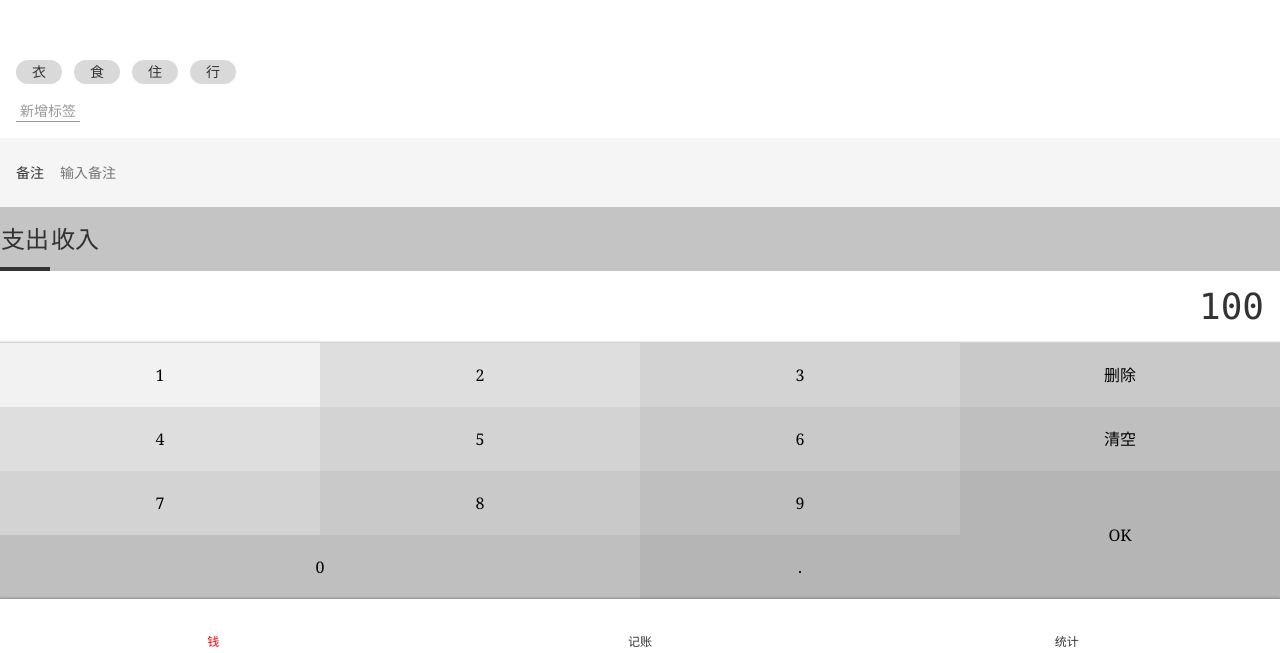
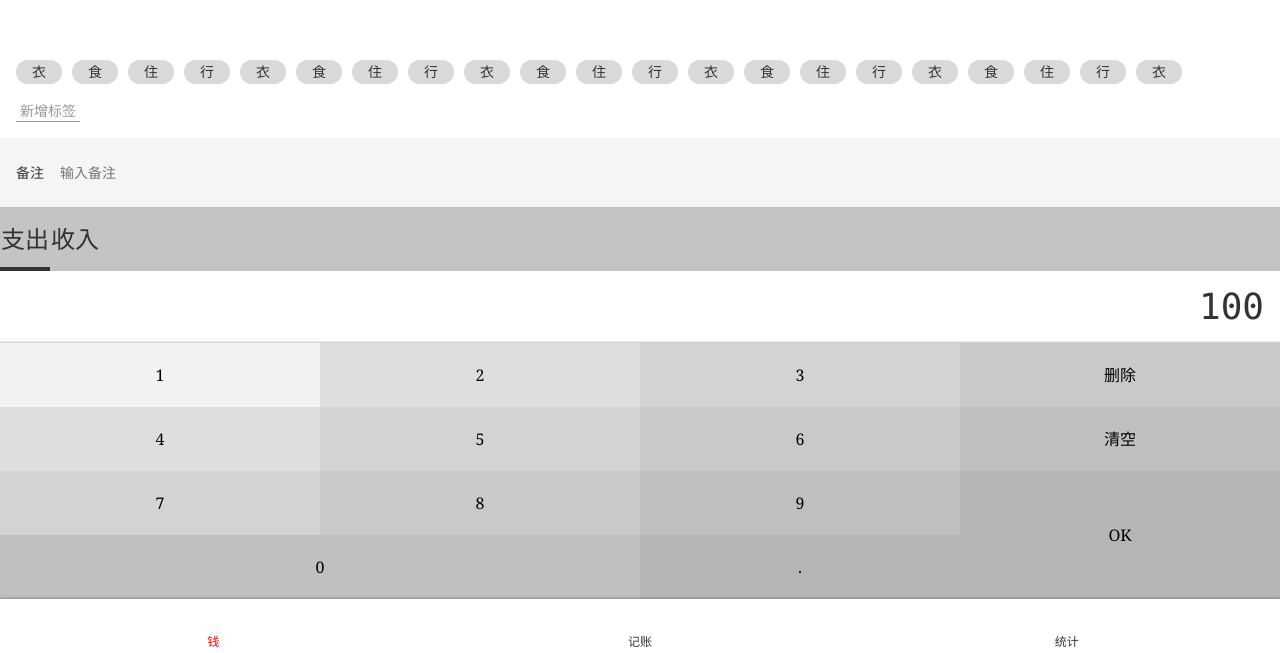
Before and after one commit to JamesLHY/wangcai-note, a Vue app: page /#/money in a window 1280 px wide. Shown: the part 147-800 px from the top of the page. Built offline with nearby package versions, Linux system fonts and the light colour scheme.

Commit message:
模块化 Money.vue分成四个组件

```diff
--- /dev/null
+++ b/src/components/Money/Notes.vue
@@ -0,0 +1,34 @@
+<template>
+    <div>
+        <label class="notes">
+            <span class="name">备注</span>
+            <input type="text" placeholder="输入备注">
+        </label>
+    </div>
+</template>
+
+<script>
+    export default {
+        name: "Notes"
+    }
+</script>
+
+<style lang="scss" scoped>
+    .notes{
+        font-size: 14px;
+        background: #f5f5f5;
+        display: flex;
+        align-items: center;
+        padding-left: 16px ;
+    .name{
+        padding-right: 16px;
+    }
+    input{
+        padding: 24px 16px 24px 0;
+        flex-grow: 1;
+        background: transparent;
+        border:none;
+
+    }
+    }
+</style>
--- /dev/null
+++ b/src/components/Money/NumberPad.vue
@@ -0,0 +1,82 @@
+<template>
+    <div class="numberPad">
+        <div class="output">100</div>
+        <div class="numberButtons">
+            <button>1</button>
+            <button>2</button>
+            <button>3</button>
+            <button>删除</button>
+            <button>4</button>
+            <button>5</button>
+            <button>6</button>
+            <button>清空</button>
+            <button>7</button>
+            <button>8</button>
+            <button>9</button>
+            <button class="ok">OK</button>
+            <button class="zero">0</button>
+            <button>.</button>
+        </div>
+    </div>
+</template>
+
+<script>
+    export default {
+        name: "NumberPad"
+    }
+</script>
+
+<style lang="scss" scoped>
+    @import "../../assets/styles/helper";
+    .numberPad{
+    .output{
+    @extend %innerShadow;
+    @extend %clearFix;
+        font-size: 36px;
+        font-family: Consolas,monospace;
+        padding: 9px 16px;
+        text-align: right;
+
+    }
+    .numberButtons{
+    @extend %clearFix;
+    > button{
+        width: 25%;
+        height: 64px;
+        float: left;
+        background: transparent;
+        border: none;
+    &.ok{
+         height: 64*2px;
+         float: right;
+     }
+    &.zero{
+         width: 50%;
+     }
+    $bg:#f2f2f2;
+    &:nth-child(1){
+         background: $bg;
+     }
+    &:nth-child(2),&:nth-child(5){
+                        background: darken($bg,4*2%);
+                    }
+    &:nth-child(3),&:nth-child(6),&:nth-child(9){
+                                       background: darken($bg,4*3%);
+                                   }
+    &:nth-child(4),&:nth-child(7),&:nth-child(10){
+                                       background: darken($bg,4*4%);
+                                   }
+    &:nth-child(8),&:nth-child(11),&:nth-child(13){
+                                        background: darken($bg,4*5%);
+                                    }
+    &:nth-child(14){
+         background: darken($bg,4*6%);
+     }
+    &:nth-child(12){
+         background: darken($bg,4*6%);
+     }
+    }
+    }
+
+    }
+</style>
--- /dev/null
+++ b/src/components/Money/Tags.vue
@@ -0,0 +1,67 @@
+<template>
+    <div class="tags">
+        <div class="new">
+            <button>新增标签</button>
+        </div>
+        <ul class="current">
+            <li>衣</li>
+            <li>食</li>
+            <li>住</li>
+            <li>行</li>
+            <li>衣</li>
+            <li>食</li>
+            <li>住</li>
+            <li>行</li><li>衣</li>
+            <li>食</li>
+            <li>住</li>
+            <li>行</li><li>衣</li>
+            <li>食</li>
+            <li>住</li>
+            <li>行</li><li>衣</li>
+            <li>食</li>
+            <li>住</li>
+            <li>行</li><li>衣</li>
+
+        </ul>
+
+    </div>
+</template>
+
+<script>
+    export default {
+        name: "Tags"
+    }
+</script>
+
+<style lang="scss" scoped>
+    .tags {
+        flex-grow: 1;
+        padding: 16px;
+        font-size: 14px;
+        display: flex;
+        flex-direction: column-reverse;
+    > .current{
+        display: flex;
+        flex-wrap: wrap;
+    > li{
+        background: #d9d9d9;
+        height: 24px;
+        line-height: 24px;
+        border-radius: (24px/2);
+        padding: 0 16px;
+        margin-right: 10px;
+        margin-top: 10px;
+    }
+    }
+    > .new{
+        padding-top: 16px;
+    button{
+        background: transparent;
+        border: snow;
+        border-bottom: 1px solid;
+        color: #999999;
+        padding: 0 4px;
+    }
+    }
+    }
+</style>
--- /dev/null
+++ b/src/components/Money/Types.vue
@@ -0,0 +1,42 @@
+<template>
+    <div>
+        <ul class="types">
+            <li class="selected">支出</li>
+            <li>收入</li>
+        </ul>
+    </div>
+</template>
+
+<script>
+    export default {
+        name: "Types"
+    }
+</script>
+
+<style lang="scss" scoped>
+    .types{
+        background: #c4c4c4;
+        display: flex;
+        text-align: center;
+        font-size: 24px;
+    > li{
+        width: 50px;
+        height: 64px;
+        display: flex;
+        justify-content: center;
+        align-items: center;
+        position: relative;
+    &.selected{
+    &::after{
+         content: '';
+         position: absolute;
+         bottom: 0;
+         left: 0;
+         width: 100%;
+         height: 4px;
+         background: #333333;
+     }
+    }
+    }
+    }
+</style>
--- a/src/views/Money.vue
+++ b/src/views/Money.vue
@@ -1,186 +1,27 @@
 <template>
     <div>
         <Layout class-prefix="layout">
-            <div class="numberPad">
-                <div class="output">100</div>
-                <div class="numberButtons">
-                    <button>1</button>
-                    <button>2</button>
-                    <button>3</button>
-                    <button>删除</button>
-                    <button>4</button>
-                    <button>5</button>
-                    <button>6</button>
-                    <button>清空</button>
-                    <button>7</button>
-                    <button>8</button>
-                    <button>9</button>
-                    <button class="ok">OK</button>
-                    <button class="zero">0</button>
-                    <button>.</button>
-                </div>
-            </div>
-            <div>
-                <ul class="types">
-                    <li class="selected">支出</li>
-                    <li>收入</li>
-                </ul>
-            </div>
-            <div>
-                <label class="notes">
-                    <span class="name">备注</span>
-                    <input type="text" placeholder="输入备注">
-                </label>
-            </div>
-            <div class="tags">
-                <div class="new">
-                    <button>新增标签</button>
-                </div>
-                <ul class="current">
-                    <li>衣</li>
-                    <li>食</li>
-                    <li>住</li>
-                    <li>行</li>
-                </ul>
-
-            </div>
+            <NumberPad/>
+            <Types/>
+            <Notes/>
+            <Tags/>
         </Layout>
     </div>
 </template>
 
 <script lang='ts'>
+    import NumberPad from '@/components/Money/NumberPad.vue';
+    import Tags from '@/components/Money/Tags.vue';
+    import Types from '@/components/Money/Types.vue';
+    import Notes from '@/components/Money/Notes.vue';
     export default {
-        name: "Money",
-    }
+        name: 'Money',
+        components: {Notes, Types, Tags, NumberPad},
+    };
 </script>
 <style lang="scss">
-    .layout-content{
+    .layout-content {
         display: flex;
         flex-direction: column-reverse;
     }
 </style>
-<style lang="scss" scoped>
-    @import "src/assets/styles/helper.scss";
-    .tags {
-        flex-grow: 1;
-        padding: 16px;
-        font-size: 14px;
-        display: flex;
-        flex-direction: column-reverse;
-        > .current{
-            display: flex;
-            flex-wrap: wrap;
-            > li{
-                background: #d9d9d9;
-                height: 24px;
-                line-height: 24px;
-                border-radius: (24px/2);
-                padding: 0 16px;
-                margin-right: 12px;
-            }
-        }
-        > .new{
-            padding-top: 16px;
-            button{
-                background: transparent;
-                border: snow;
-                border-bottom: 1px solid;
-                color: #999999;
-                padding: 0 4px;
-            }
-        }
-    }
-    .notes{
-        font-size: 14px;
-        background: #f5f5f5;
-        display: flex;
-        align-items: center;
-        padding-left: 16px ;
-        .name{
-            padding-right: 16px;
-        }
-        input{
-            padding: 24px 16px 24px 0;
-            flex-grow: 1;
-            background: transparent;
-            border:none;
-
-        }
-    }
-    .types{
-        background: #c4c4c4;
-        display: flex;
-        text-align: center;
-        font-size: 24px;
-        > li{
-            width: 50px;
-            height: 64px;
-            display: flex;
-            justify-content: center;
-            align-items: center;
-            position: relative;
-            &.selected{
-               &::after{
-                   content: '';
-                   position: absolute;
-                   bottom: 0;
-                   left: 0;
-                   width: 100%;
-                   height: 4px;
-                   background: #333333;
-               }
-            }
-        }
-    }
-    .numberPad{
-        .output{
-            @extend %innerShadow;
-            @extend %clearFix;
-            font-size: 36px;
-            font-family: Consolas,monospace;
-            padding: 9px 16px;
-            text-align: right;
-
-        }
-        .numberButtons{
-            @extend %clearFix;
-            > button{
-                width: 25%;
-                height: 64px;
-                float: left;
-                background: transparent;
-                border: none;
-                &.ok{
-                    height: 64*2px;
-                    float: right;
-                }
-                &.zero{
-                    width: 50%;
-                }
-                $bg:#f2f2f2;
-                &:nth-child(1){
-                    background: $bg;
-                }
-                &:nth-child(2),&:nth-child(5){
-                    background: darken($bg,4*2%);
-                }
-                &:nth-child(3),&:nth-child(6),&:nth-child(9){
-                    background: darken($bg,4*3%);
-                }
-                &:nth-child(4),&:nth-child(7),&:nth-child(10){
-                    background: darken($bg,4*4%);
-                }
-                &:nth-child(8),&:nth-child(11),&:nth-child(13){
-                    background: darken($bg,4*5%);
-                }
-                &:nth-child(14){
-                    background: darken($bg,4*6%);
-                }
-                &:nth-child(12){
-                    background: darken($bg,4*6%);
-                }
-            }
-        }
-
-    }
-</style>
```
